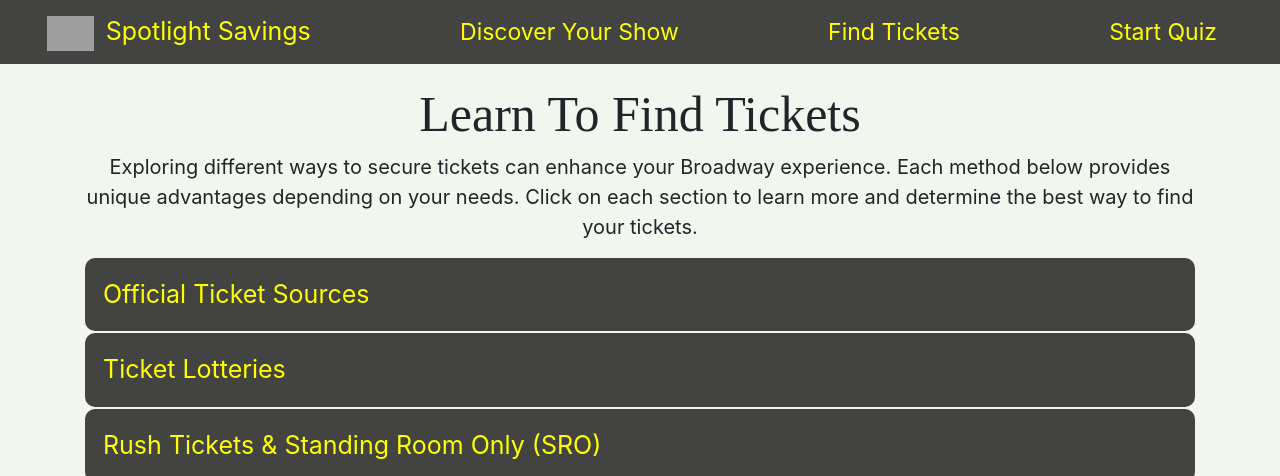
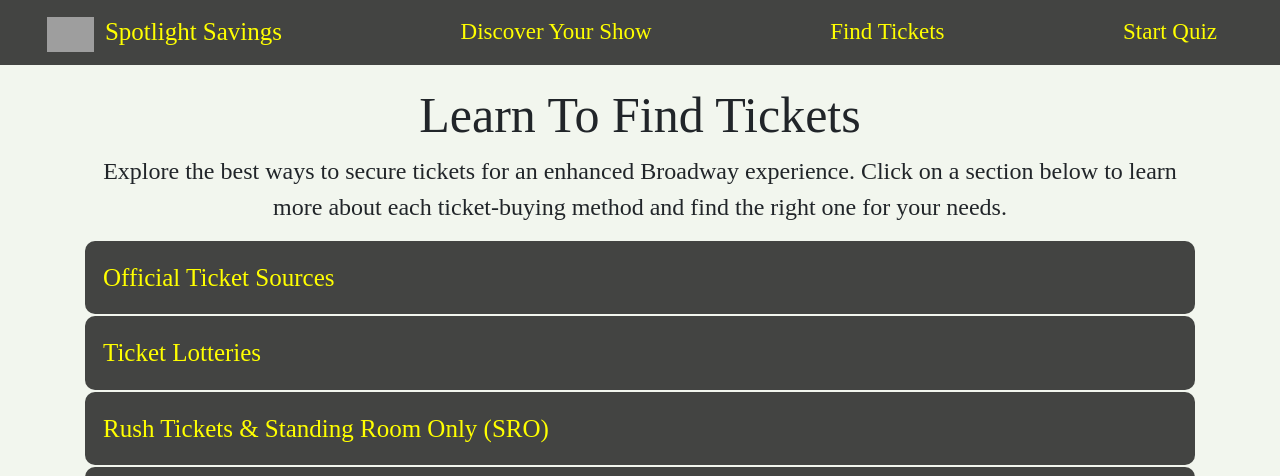
Before and after one commit to sy2982/Spotlight-Savings-Navigating-Broadway-Gems-Deals, a Flask app: page /find_tickets in a window 1280 px wide. Shown: the top 476 px of the page. Run offline with Flask 3, Linux system fonts and the light colour scheme; some libraries are stand-ins or nearby versions; grey boxes are pictures that could not be loaded.

Commit message:
final version

```diff
--- a/app.py
+++ b/app.py
@@ -7,8 +7,10 @@ quizzes = {
     1: {'question': 'Which of the following is NOT a genre of Broadway shows?', 'options': ['Musicals', 'Plays (Drama)', 'Opera', 'Comedy'], 'answer': 'Opera'},
     2: {'question': 'Which Broadway show is known for blending hip-hop, jazz, R&B, and Broadway styles to tell the story of American Founding Father Alexander Hamilton?', 'options': ['Hamilton', 'The Phantom of the Opera', 'Chicago', 'West Side Story'], 'answer': 'Hamilton'},
     3: {'question': 'What are Rush Tickets?', 'options': ['Tickets sold at a discount for students only', 'Tickets offered at the day of the performance, usually when the box office opens, at a discount', 'Expensive tickets for premium seats', 'Tickets you can win through a lottery'], 'answer': 'Tickets offered at the day of the performance, usually when the box office opens, at a discount'},
-    4: {'question': 'Which of the following is a primary ticket seller for many Broadway shows?', 'options': ['StubHub', 'SeatGeek', 'Telecharge', 'Vivid Seats'], 'answer': 'Telecharge'},
-    5: {'question': 'To avoid overpaying for tickets, what should you check first?', 'options': ['TKTS Booths in Times Square', 'Secondary market platforms like StubHub', 'The box office and official show website', 'Digital lotteries'], 'answer': 'The box office and official show website'}
+    # 4: {'question': 'Which of the following is a primary ticket seller for many Broadway shows?', 'options': ['StubHub', 'SeatGeek', 'Telecharge', 'Vivid Seats'], 'answer': 'Telecharge'},
+    4: {'question': 'To avoid overpaying for tickets, what should you check first?', 'options': ['TKTS Booths in Times Square', 'Secondary market platforms like StubHub', 'The box office and official show website', 'Digital lotteries'], 'answer': 'The box office and official show website'},
+    5: {'question': 'What is a "Revival" in the context of Broadway shows?', 'options': ['A newly written play or musical', 'A repeat performance of a show on the same day', 'A new version of a previously produced show', 'An award given to the best new show'], 'answer': 'A new version of a previously produced show'},
+    6: {'question': 'If you were attending a Broadway show and wanted to meet the cast after the performance, where should you go? [Bonus Question]', 'options': ['The nearest coffee shop', 'The stage door', 'Their home', 'Backstage without permission'], 'answer': 'The stage door'}
 }
 
 # In-memory storage for user responses
--- a/static/styles.css
+++ b/static/styles.css
@@ -8,6 +8,7 @@
     background-color: rgb(67, 68, 66); /* Broadway color */
     padding: .5rem 1rem;
     margin-bottom: 20px;
+    font-family: "Playfair Display", serif;
 }
 
 .navbar .container-fluid {
@@ -149,7 +150,7 @@
 
 .panel {
     padding: 0 18px;
-    background-color: rgb(207, 207, 207);
+    background-color: white;
     max-height: 0;
     overflow: hidden;
     transition: max-height 0.2s ease-out;
@@ -157,6 +158,7 @@
     margin-bottom: 1px;
     border-radius: 10px;
     font-size: 20px;
+    box-shadow: 4px 4px rgb(67, 68, 66);
 }
 .show-panel {
     padding: 0 10px;
@@ -171,6 +173,7 @@
 
 .allButFooter {
     min-height: calc(100vh - 40px);
+    font-family: "Playfair Display", serif;
 }
 
 footer {
@@ -179,6 +182,7 @@ footer {
     padding-top: 2px;
     padding-bottom: 2px;
     text-align: center;
+    font-family: "Playfair Display", serif;
 }
 
 .panel ol,
--- a/templates/comedy.html
+++ b/templates/comedy.html
@@ -37,7 +37,7 @@ Comedy
     <p class="show-text" style="font-size: 25px;">Enter the world of Broadway comedies - a realm of laughter, wit, and satire.</p>
 
     <div class="info" style="display: flex; flex-direction: column; align-items: center;">
-        <p class="show-text" style="font-size: 22px;color: black; text-align: center;">This page celebrates the lighter side of Broadway. With our "Introduction & Details," laugh along with the stories that have tickled audiences for decades.</p>
+        <p class="show-text" style="font-size: 22px;color: black; text-align: center;">This page celebrates the lighter side of Broadway. With our "Introduction & Details," laugh along with the stories that have tickled audiences for decades. [Just for extra fun~]</p>
         <a href="/discover_your_show/comedy/intro" class="btn" style="color: yellow; background-color: rgb(67, 68, 66); font-size: 20px;">Introduction & Details</a>
     </div>
     <div class="separator-bar" style="height: 3px; background-color: lightgray; margin: 15px 0;"></div>
--- a/templates/drama.html
+++ b/templates/drama.html
@@ -36,14 +36,14 @@ Drama Shows on Broadway
     <p class="show-text" style="font-size: 25px;">Step into the realm of Broadway dramas </br>- where compelling narratives and powerful dialogues resonate deeply with audiences.</p>
 
     <div class="info" style="display: flex; flex-direction: column; align-items: center;">
-        <p class="show-text" style="font-size: 22px; color: black; text-align: center;">This page is your gateway to the world of drama, offering a deep dive into stories that challenge, entertain, and transform. Explore our "Introduction & Details" to uncover the emotional and intellectual depth of dramatic storytelling.</p>
+        <p class="show-text" style="font-size: 22px; color: black; text-align: center;">This page is your gateway to the world of drama, offering a deep dive into stories that challenge, entertain, and transform. Explore our "Introduction & Details" to uncover the emotional and intellectual depth of dramatic storytelling. [Extra fun, skip if you want.]</p>
         <a href="/discover_your_show/drama/intro" class="btn" style="align-self: center;font-size: 20px;">Introduction & Details</a>
     </div>
     <div class="separator-bar" style="height: 3px; background-color: lightgray; margin: 15px 0;"></div>
 
     <h2 class="title" style="font-size: 30px; font-weight: 530;">Iconic Dramas you may want to explore:</h2>
     <p class="show-text" style="font-size: 23px; color: black; text-align: left;">
-        Discover the productions that have shaped the landscape of dramatic theatre. Each "View Details" button below offers an invitation to delve into the unique stories, critical acclaim, and powerful performances of these landmark shows.
+        Discover the productions that have shaped the landscape of dramatic theatre. Each "View Details" button below offers an invitation to delve into the unique stories, critical acclaim, and powerful performances of these landmark shows. Explore ones that intrigue you.
     </p>
     <div class="row">
         <div class="col-md-4 mb-3">
--- a/templates/find_tickets.html
+++ b/templates/find_tickets.html
@@ -8,55 +8,60 @@ Find Tickets
 <style>
   body {
       background-color: rgb(242, 246, 238);
+      font-family: "Playfair Display", serif;
   }
 </style>
 <div class="container">
 
     <h1 class="title">Learn To Find Tickets</h1>
-    <p class="intro-text">Exploring different ways to secure tickets can enhance your Broadway experience. Each method below provides unique advantages depending on your needs. Click on each section to learn more and determine the best way to find your tickets.</p>
+    <p class="intro-text" style="font-size: 24px;">Explore the best ways to secure tickets for an enhanced Broadway experience. Click on a section below to learn more about each ticket-buying method and find the right one for your needs.</p>
 
     <button class="accordion">Official Ticket Sources</button>
-    <div class="panel">
+    <div class="panel" >
       <p><strong>- Your Path to the Show</strong></p>
-        <ol>
-            <li><strong>Search:</strong> <span style="text-decoration: underline; color: red;">Begin by searching</span> for the show's name in Google.</li>
-            <li><strong>Official Website:</strong> Navigate to the show’s <span style="text-decoration: underline; color: red;">official website</span> for accurate details and secure purchasing.</li>
-            <li><strong>Best Seats:</strong> On the official website, explore seating options to find the perfect spot. Look for <span style="text-decoration: underline; color: red;">'Best Value'</span> or <span style="text-decoration: underline; color: red;">'Discount'</span> tags for savings.</li>
-            <li><strong>Checkout Security:</strong> Proceed to checkout. <span style="text-decoration: underline; color: red;">Ensure the website’s security</span> by checking for 'https://' in the URL and a lock icon near the address bar.</li>
-            <li><strong>Confirmation:</strong> Finalize your purchase and receive a <span style="text-decoration: underline; color: red;">confirmation email</span> with your tickets.</li>
-        </ol>
+      <ol>
+        <li><strong>Search:</strong> Begin by <span>searching for the show's name on Google or on <a href="https://www.telecharge.com/" target="_blank" style="color: rgb(255, 132, 0); text-decoration: underline;">Telecharge</a>.</span></li>
+        <li><strong>Official Website:</strong> Visit the show’s <span style="color: rgb(255, 132, 0);">official website</span> for reliable details and secure ticket purchases.</li>
+        <li><strong>Best Seats:</strong> Choose your seats on the official site. Look for <span style="color: rgb(255, 132, 0);">'Best Value'</span> or <span style="color: rgb(255, 132, 0);">'Discount'</span> tags to save money.</li>
+        <li><strong>Checkout Security:</strong> Ensure secure checkout by verifying the URL and the lock icon in the address bar during payment.</li>
+        <li><strong>Confirmation:</strong> Complete your purchase and receive a <span style="color: rgb(255, 132, 0);">confirmation email</span> with your tickets.</li>
+        <p></p>
+      </ol>
     </div>
 
     <button class="accordion">Ticket Lotteries</button>
     <div class="panel">
         <p><strong>- Your Chance for the Spotlight</strong></p>
         <ol>
-            <li>Review the list of shows offering digital lotteries. Find ones you’re interested in and <span style="text-decoration: underline; color: red;">go to the lottery websites.</span></li>
-            <li>Choose a show and click <span style="text-decoration: underline; color: red;">'Enter Lottery'</span> to begin the process. <span style="text-decoration: underline; color: red;">Submit</span> your entry.</li>
-            <li>Lottery entries close <span style="text-decoration: underline; color: red;">24-48 hours</span> before the show. Keep an eye on your email for the results.</li>
-            <li>Winners are notified a few hours before the show. <span style="text-decoration: underline; color: red;">Check</span> if you've won and proceed to purchase.</li>
-            <li>If you've won, <span style="text-decoration: underline; color: red;">follow the link</span> in your winner’s email to secure and pay for your tickets.</li>
+          <li>Review shows offering digital lotteries. Select your favorites and <span style="color: rgb(255, 132, 0);">visit their lottery websites.</span></li>
+          <li>Enter the lottery by clicking <span style="color: rgb(255, 132, 0);">'Enter Lottery'</span> and submitting your entry.</li>
+          <li>Lottery entries typically close <span style="color: rgb(255, 132, 0);">24-48 hours</span> before the show. Watch your email for results.</li>
+          <li>If you win, you will be notified a few hours before the show. Follow the instructions in <span style="color: rgb(255, 132, 0);">your winner’s email</span> to purchase your tickets.</li>
+          <img src="https://imaging.broadway.com/images/regular-43/w800/125576-9.jpg" alt="lott Image" style="max-height: 300px; width: 45%; display: inline-block; margin: 10px 0.5%; align-self: center;">
+          <p></p>
         </ol>
     </div>
 
     <button class="accordion">Rush Tickets & Standing Room Only (SRO)</button>
     <div class="panel">
-    <p>Rush tickets are <span style="text-decoration: underline; color: red;">offered on the day of the performance</span>, usually when the box office opens. They are sold at a <span style="text-decoration: underline; color: red;">discount</span>, but quantities are limited and seats are often <span style="text-decoration: underline; color: red;">first come, first served</span>. Some theaters have general rush tickets, while others offer <span style="text-decoration: underline; color: red;">Student Rush tickets</span>, requiring a valid student ID.</p>
-        <p>When a show is <span style="text-decoration: underline; color: red;">sold out</span>, theaters sometimes offer SRO tickets at a discounted rate. These are exactly what they sound like—you'll be watching the performance from a <span style="text-decoration: underline; color: red;">designated standing area</span>. These are usually sold on the day of the performance, <span style="text-decoration: underline; color: red;">directly from the box office.</span></p>
-    </div>
+      <img src="/static/bway.png" alt="Broadway Image" style="height: 300px; width: 45%; display: inline-block; margin: 10px 0.5%;">
+      <img src="https://i0.wp.com/newyorktheater.me/wp-content/uploads/2023/05/Once_Rush.jpeg?resize=870%2C653&ssl=1" alt="Rush Image" style="max-height: 300px; width: 45%; display: inline-block; margin: 10px 0.5%;">
+      <p><span style="color: rgb(255, 132, 0);">Rush tickets</span> are available on the day of the performance, often when the box office opens. They are discounted but limited, and are usually <span>first-come, first-served.</span></p>
+      <p>For sold-out shows, <span style="color: rgb(255, 132, 0);">SRO tickets</span> are available at a discount in a <span>designated standing area.</span> These are typically sold directly from the box office on the day of the show.</p>
+  </div>
 
-    <button class="accordion">Other Sources/Websites</button>
+    <button class="accordion">More if you want</button>
     <div class="panel">
-      <p><a href="https://www.telecharge.com/" target="_blank">Telecharge</a>: The official site for theatre tickets.</p>
-      <p><a href="https://www.todaytix.com/" target="_blank">TodayTix</a>: An app that offers discounted and full-price last-minute tickets. You can enter lotteries, purchase rush tickets, and even get tickets for shows weeks in advance. It’s a convenient, mobile-first approach to getting Broadway tickets.</p>
-      <p><a href="https://www.stubhub.com/" target="_blank">StubHub</a>, <a href="http://seatgeek.com/" target="_blank">SeatGeek</a>, and <a href="http://www.vividseats.com/" target="_blank">Vivid Seats</a>: These platforms sell tickets from individuals or brokers, often at a markup. While you might find tickets to sold-out shows, be prepared to pay above face value. Always use reputable sites to avoid scams.</p>
-      <p><a href="https://bwayrush.com/" target="_blank">B’Way Rush</a>: A dedicated website providing information about rush ticket policies, availability, and tips for purchasing rush tickets for Broadway productions.</p>
+      <p><a href="https://www.telecharge.com/" target="_blank" style="color: rgb(255, 132, 0);">Telecharge</a>: The official site for theatre tickets.</p>
+      <p><a href="https://www.todaytix.com/" target="_blank" style="color: rgb(255, 132, 0);">TodayTix</a>: An app that offers discounted and full-price last-minute tickets. You can enter lotteries, purchase rush tickets, and even get tickets for shows weeks in advance. It’s a convenient, mobile-first approach to getting Broadway tickets.</p>
+      <p><a href="https://www.stubhub.com/" target="_blank" style="color: rgb(255, 132, 0);">StubHub</a>, <a href="http://seatgeek.com/" target="_blank" style="color: rgb(255, 132, 0);">SeatGeek</a>, and <a href="http://www.vividseats.com/" target="_blank" style="color: rgb(255, 132, 0);">Vivid Seats</a>: These platforms sell tickets from individuals or brokers, often at a markup. While you might find tickets to sold-out shows, be prepared to pay above face value. Always use reputable sites to avoid scams.</p>
+      <p><a href="https://bwayrush.com/" target="_blank" style="color: rgb(255, 132, 0);">B’Way Rush</a>: A dedicated website providing information about rush ticket policies, availability, and tips for purchasing rush tickets for Broadway productions.</p>
     </div>
 
     <button class="accordion">Last Step</button>
     <div class="panel">
-    <p>If you <span style="text-decoration: underline; color: red;">HAVE NOT</span> already, go back to <a href="{{ url_for('discover_your_show') }}" target="_blank">Discover Your Show</a> to learn more about broadway shows.</p>
-    <p> If you <span style="text-decoration: underline; color: red;">HAVE</span> done so then go <a href="{{ url_for('quiz', quiz_id=1) }}" target="_blank">HERE</a> to test your knowledge!</p>
+    <p>If you <span style="text-decoration: underline; color: red;">HAVE NOT</span> already, go back to <a href="{{ url_for('discover_your_show') }}" target="_blank" style="color: rgb(255, 132, 0);">Discover Your Show</a> to learn more about broadway shows.</p>
+    <p> If you <span style="text-decoration: underline; color: red;">HAVE</span> done so then go <a href="{{ url_for('quiz', quiz_id=1) }}" target="_blank" style="color: rgb(255, 132, 0);">Start the Quiz</a> to test your knowledge!</p>
     </div>
 
     <script>
--- a/templates/musicals.html
+++ b/templates/musicals.html
@@ -34,17 +34,17 @@ Musicals
 <div class="container">
     <h1 class="title" style="text-align: center;">Musicals</h1>
     <div class="separator-bar" style="height: 3px; background-color: darkgray; margin: 15px 0;"></div>
-    <p class="show-text" style="font-size: 25px;">Dive into the world of Broadway musicals </br>- where stories come to life through melody, dance, and drama. </p>
+    <p class="show-text" style="font-size: 25px;">Dive into the world of Broadway musicals </br>- where stories come to life through melody, dance, and drama.</p>
 
     <div class="info" style="display: flex; flex-direction: column; align-items: center;">
-        <p class="show-text" style="font-size: 22px;color: black; text-align: center;">This page is your guide to the musical genre, a space where emotion takes center stage and every note echoes the heartbeat of a rich narrative. For those eager to understand the allure of this expressive art form, our "Introduction & Details" offers a window into the soul of Broadway.</p>
+        <p class="show-text" style="font-size: 22px;color: black; text-align: center;">This page is your gateway to understanding musicals, a genre where emotions dominate and every performance resonates with the depth of its narrative. Explore our "Introduction & Details" for an in-depth look at what makes musicals a profound expression of art.[Extra fun, skip if you want.]</p>
         <a href="/discover_your_show/musical/intro" class="btn" style="color: yellow; background-color: rgb(67, 68, 66); font-size: 20px; align-self: center;">Introduction & Details</a>
     </div>
     <div class="separator-bar" style="height: 3px; background-color: lightgray; margin: 15px 0;"></div>
 
     <h2 class="title" style="font-size: 30px; font-weight: 530;">Iconic Shows you may want to explore:</h2>
     <p class="show-text" style="font-size: 23px;color: black; text-align: left;">
-        Each "View Details" button is an invitation—a chance to delve into the history, the artistry, and the timeless impact of shows that have become cornerstones of cultural heritage.
+        Each "View Details" button is an invitation—a chance to delve into the history, the artistry, and the timeless impact of shows that have become cornerstones of cultural heritage. Explore ones that intrigue you.
    </p>
     <div class="row">
         <div class="col-md-4 mb-3">
--- a/templates/revival.html
+++ b/templates/revival.html
@@ -36,14 +36,14 @@ Revival Shows on Broadway
     <p class="show-text" style="font-size: 25px;">Rediscover the magic of timeless Broadway shows brought back to life with a fresh twist.</p>
 
     <div class="info" style="display: flex; flex-direction: column; align-items: center;">
-        <p class="show-text" style="font-size: 22px;color: black; text-align: center;">This page is dedicated to Broadway revivals, offering a second chance to experience classic shows with new interpretations and innovative stagings that resonate with today's audiences.</p>
+        <p class="show-text" style="font-size: 22px;color: black; text-align: center;">This page is dedicated to Broadway revivals, offering a second chance to experience classic shows with new interpretations and innovative stagings that resonate with today's audiences. [Extra fun, skip if you want.]</p>
         <a href="/discover_your_show/revival/intro" class="btn" style="align-self: center;font-size: 20px;">Introduction & Details</a>
     </div>
     <div class="separator-bar" style="height: 3px; background-color: lightgray; margin: 15px 0;"></div>
 
     <h2 class="title" style="font-size: 30px; font-weight: 530;">Iconic Revivals to Explore:</h2>
     <p class="show-text" style="font-size: 23px;color: black; text-align: left;">
-        Explore the depth and artistry of shows that have stood the test of time, each revival offering a unique perspective on well-loved stories.
+        Explore the depth and artistry of shows that have stood the test of time, each revival offering a unique perspective on well-loved stories. Explore ones that intrigue you.
     </p>
     <div class="row">
         <div class="col-md-4 mb-3">
```
Also changed, not shown: templates/discover_your_show.html (+29 -40 lines), templates/index.html (+4 -3 lines), templates/quiz.html (+4 -4 lines), static/bway.png (added).
